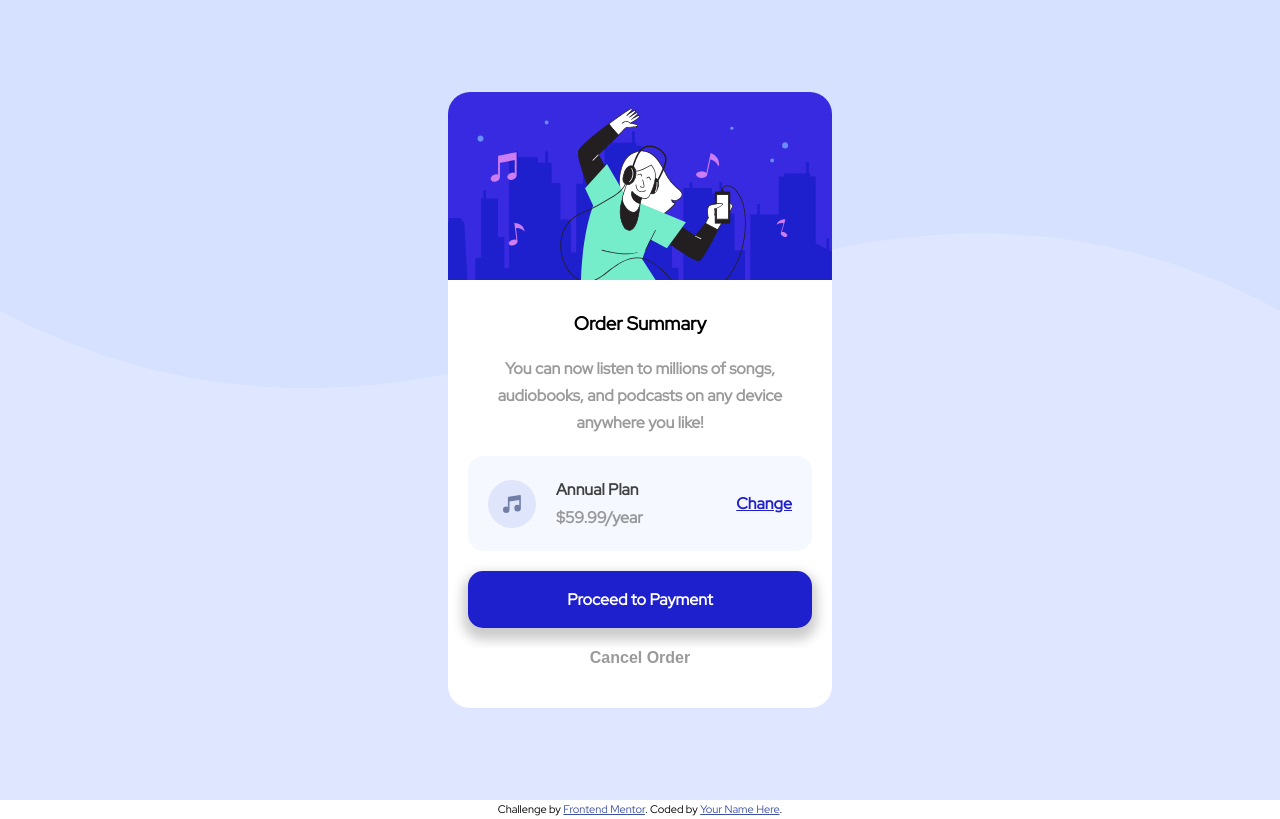
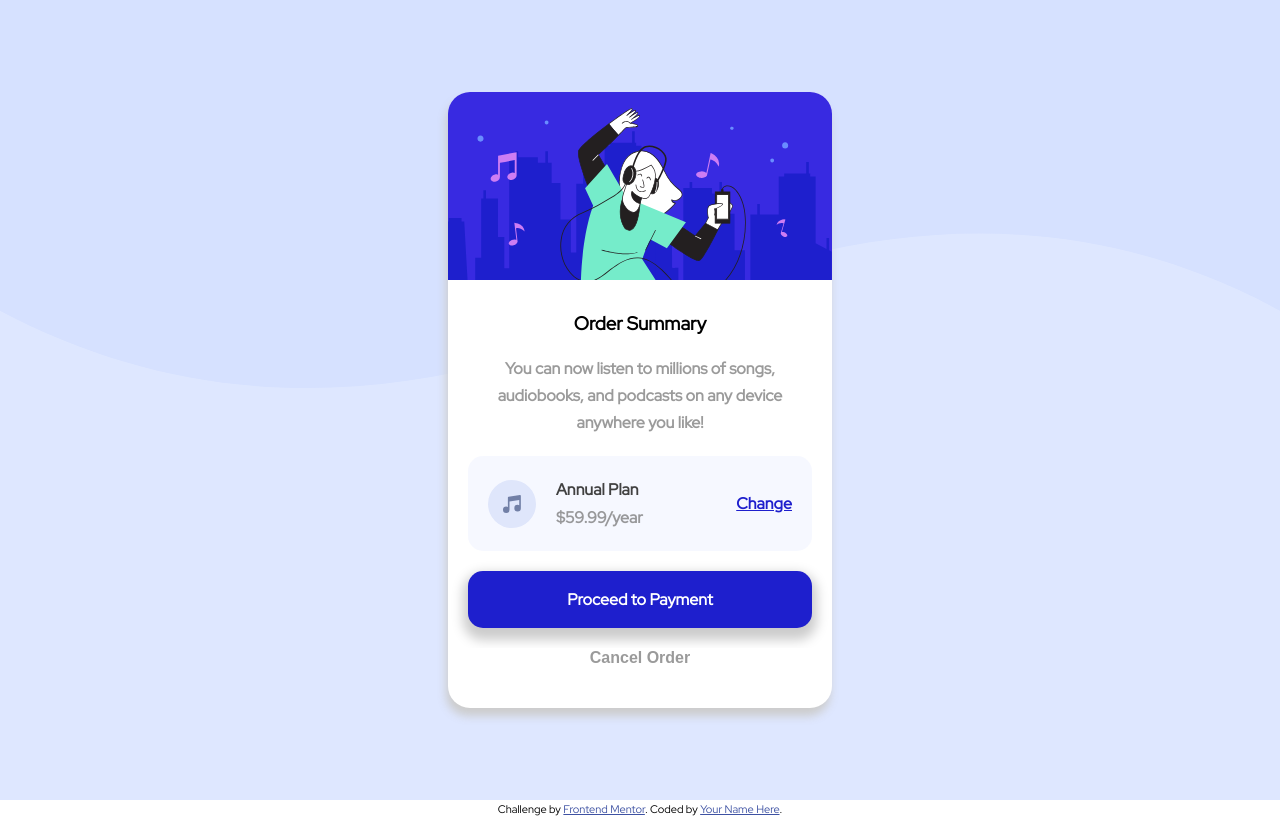
Before and after one commit to shivali009/FEM, a plain HTML site: page order-summary-component-main/index.html in a window 1280 px wide. Drawn offline with Linux system fonts and the light colour scheme.

Commit message:
updated index.css

```diff
--- a/order-summary-component-main/index.css
+++ b/order-summary-component-main/index.css
@@ -32,6 +32,7 @@ span {
     width: 90%;
     border-radius: 22px;
     overflow: hidden;
+    box-shadow: -2px 8px 10px 0px #ccc;
 }
 
 .sub-sub-container {
```
